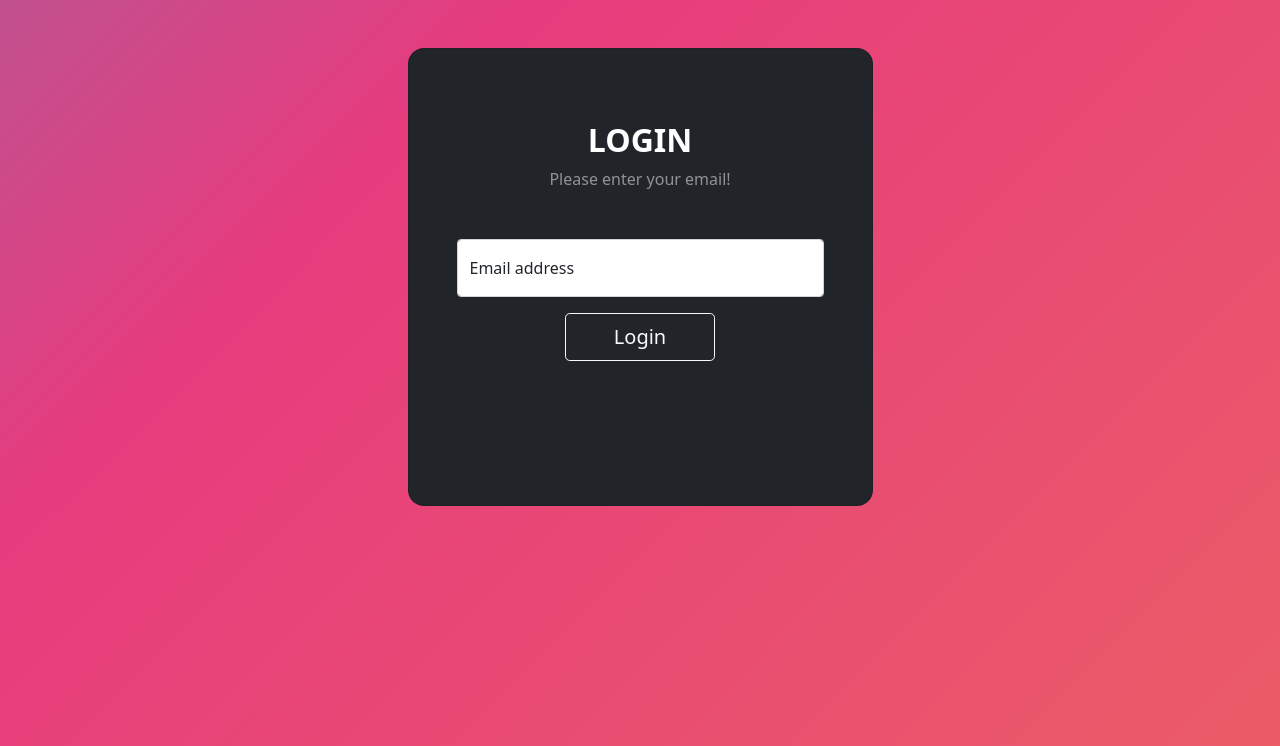
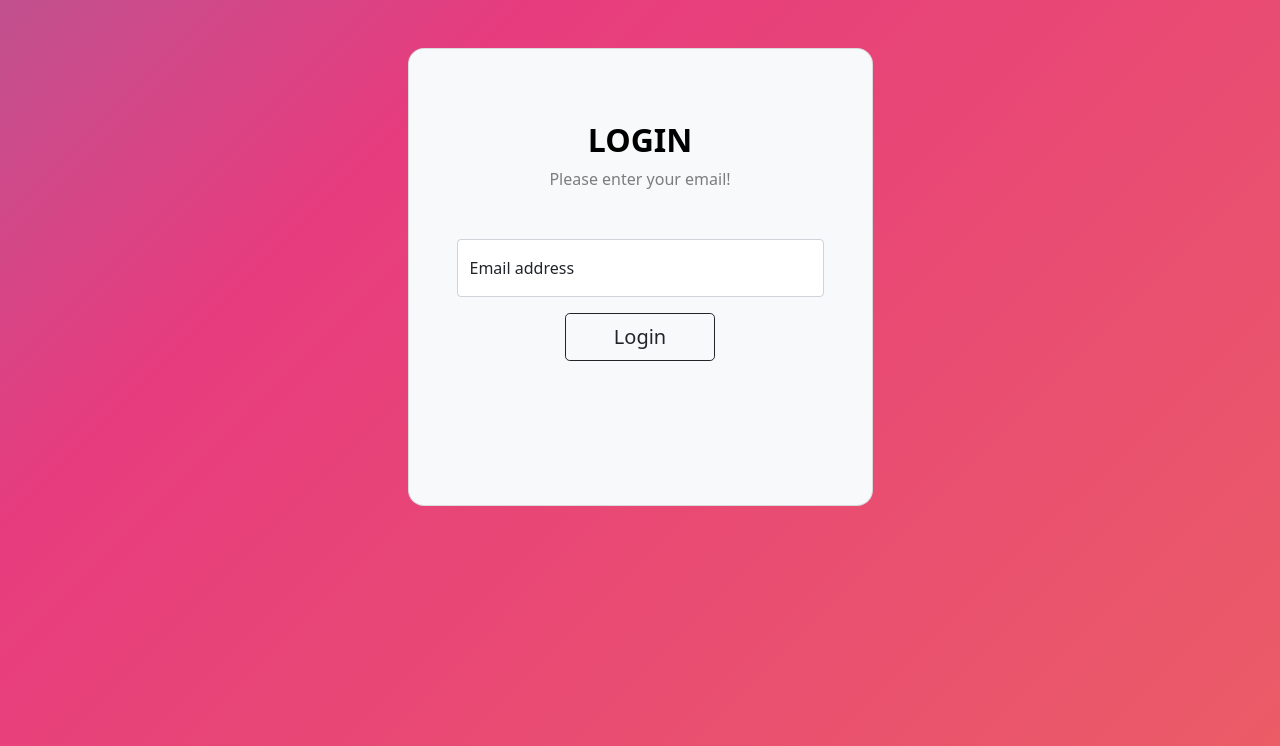
Before and after one commit to uber-summer-practice-sofia-2021/courier-management-backend, a Flask app: template src/app/templates/user/login.html in a window 1280 px wide. Shown: the top 746 px of the page. Run offline with Flask 2, Linux system fonts and the light colour scheme; the template is opened without the code that fills it, so the values that code supplies are empty; some libraries are stand-ins or nearby versions.

Commit message:
Change backgrounds to light

```diff
--- a/src/app/static/css/statistics.css
+++ b/src/app/static/css/statistics.css
@@ -40,14 +40,14 @@
     font-weight: 300;
     font-size: 20px;
     opacity: 0.6;
-    color: #fff;
+    color: rgb(0, 0, 0);
     margin-bottom: 6px;
 }
 
 .category span:last-child {
     font-size: 40px;
     font-weight: 300;
-    color: #fff;
+    color: rgb(0, 0, 0);
 }
 
 
--- a/src/app/static/js/statistics.js
+++ b/src/app/static/js/statistics.js
@@ -29,7 +29,7 @@ $(document).ready(function () {
                 position: 'bottom',
                 textStyle: {
                     fontName: 'Sans-Serif',
-                    color: 'white',
+                    color: 'black',
                 },
             },
             maximize: true,
--- a/src/app/templates/user/login.html
+++ b/src/app/templates/user/login.html
@@ -6,11 +6,11 @@
 <div class="container py-5 h-100">
     <div class="row d-flex justify-content-center align-items-center h-100">
         <div class="col-12 col-md-8 col-lg-6 col-xl-5">
-            <div class="card bg-dark text-white" style="border-radius: 1rem;">
+            <div class="card bg-light text-black" style="border-radius: 1rem;">
                 <div class="card-body p-5 text-center">
                     <div class="mb-md-5 mt-md-4 pb-5">
                         <h2 class="fw-bold mb-2 text-uppercase">Login</h2>
-                        <p class="text-white-50 mb-5">Please enter your email!</p>
+                        <p class="text-black-50 mb-5">Please enter your email!</p>
 
                         <form method="POST">
                             <div class="form-floating mb-3">
@@ -19,7 +19,7 @@
                                 <label for="floatingEmail" class="text-dark">Email address</label>
                             </div>
 
-                            <button class="btn btn-outline-light btn-lg px-5" type="submit">Login</button>
+                            <button class="btn btn-outline-dark btn-lg px-5" type="submit">Login</button>
                         </form>
                     </div>
                 </div>
--- a/src/app/templates/user/statistics.html
+++ b/src/app/templates/user/statistics.html
@@ -8,7 +8,7 @@
 
 {% block content %}
 <div class="wrapper container p-5">
-    <div class="card bg-dark">
+    <div class="card bg-light">
         <div class="row">
             <div class="col col-md-8 p-3">
                 <div id="piechart"></div>
```
